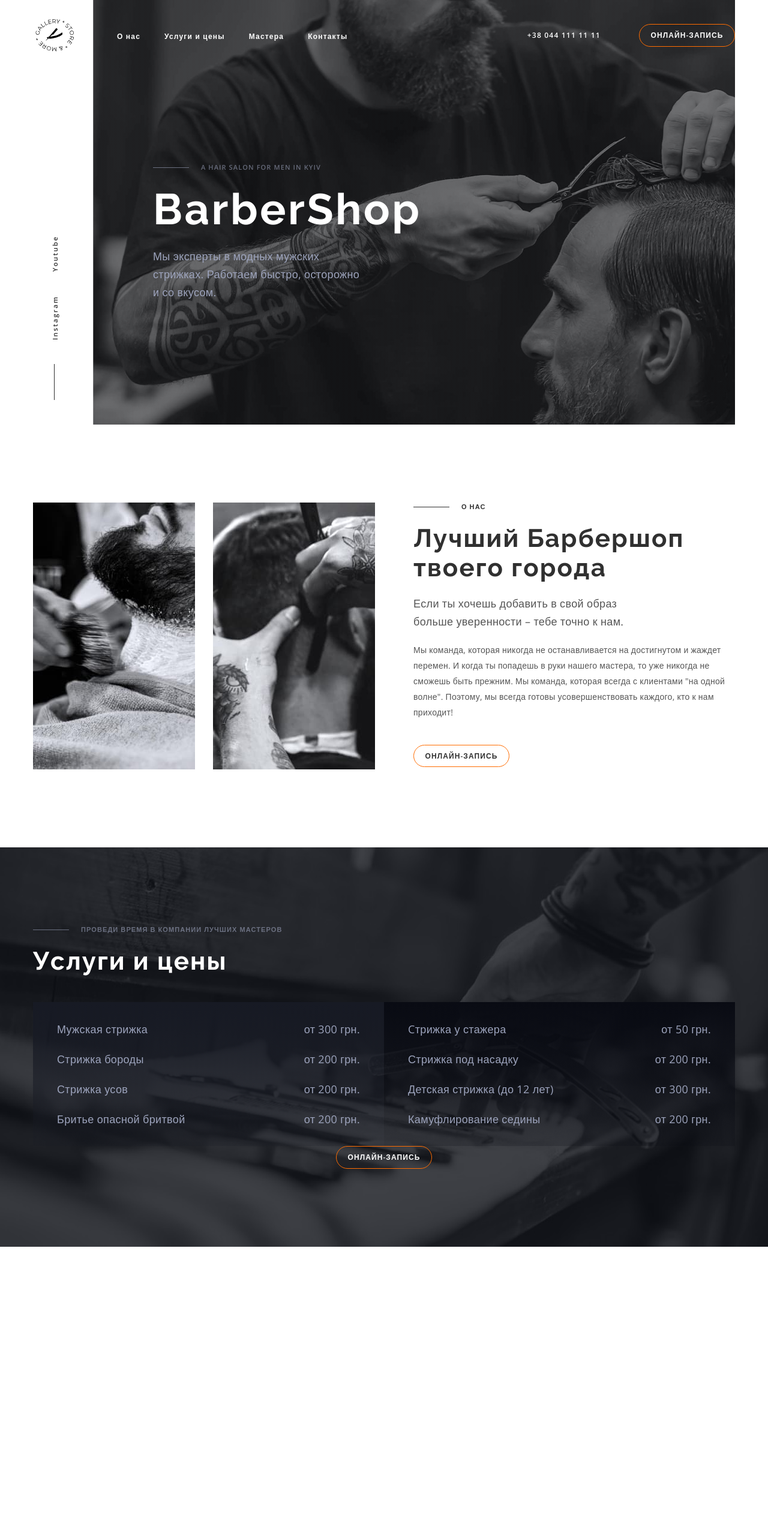
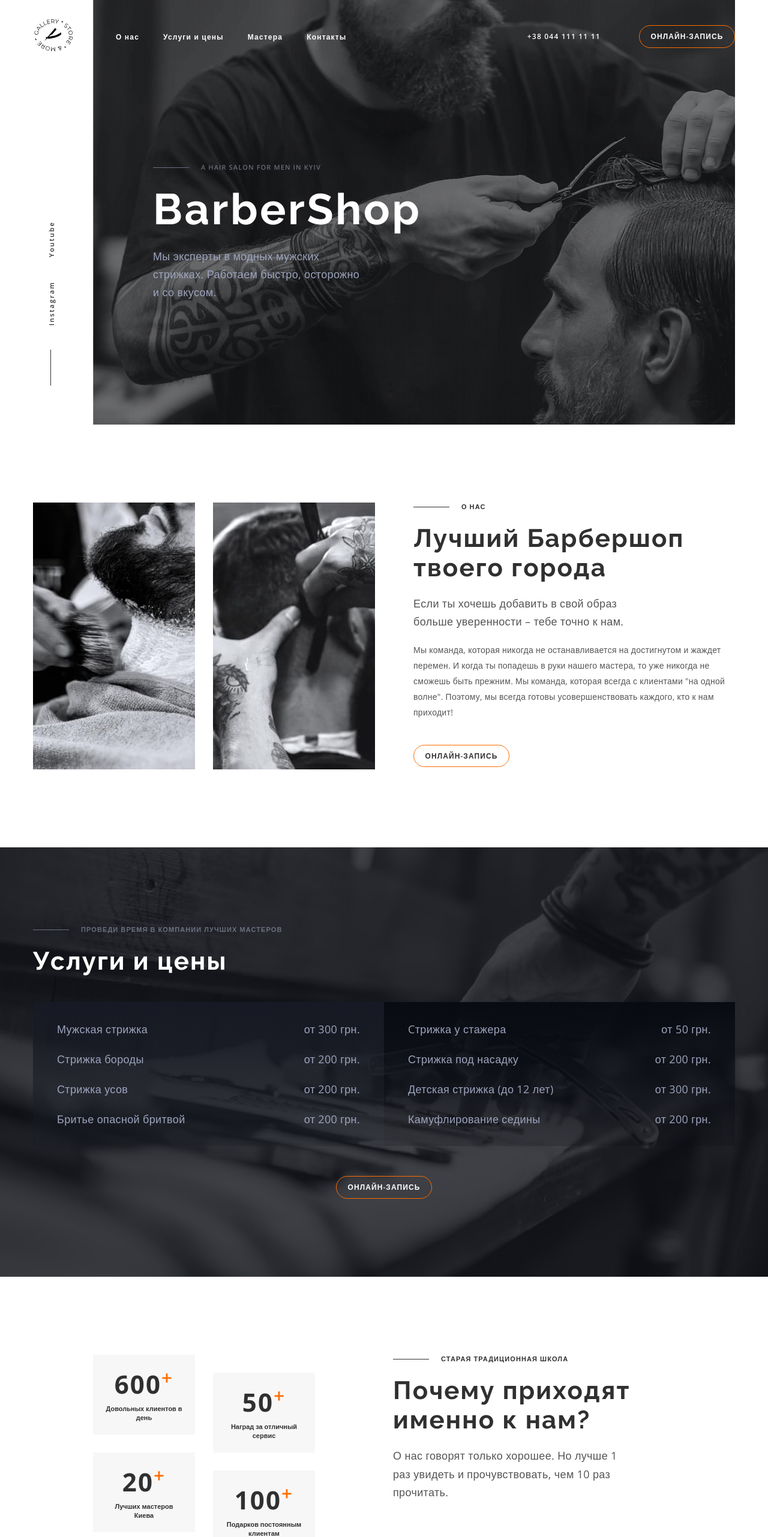
Before and after one commit to ihor-kutsenko/barbershop, a plain HTML site: page index.html in a window 1280 px wide. Shown: the whole page at 60% size. Before the commit the page ends 2079 px from the top, so only its background shows below. Drawn offline with nearby package versions, Linux system fonts and the light colour scheme.

Commit message:
made advaantages section for mobile tablet and computer versions

```diff
--- a/index.html
+++ b/index.html
@@ -277,7 +277,7 @@
 
       <!-- START ADVANTAGES LIGHT THEME -->
 
-      <!-- <section class="advantages section">
+      <section class="advantages section">
         <div class="container advantages-container">
           <div class="advantages-left-side">
             <ul class="advantages-list list">
@@ -331,7 +331,7 @@
             </p>
           </div>
         </div>
-      </section> -->
+      </section>
 
       <!-- /END ADVANTAGES -->
 
--- a/sass/base/_container.scss
+++ b/sass/base/_container.scss
@@ -1,6 +1,7 @@
 .container {
-  padding-left: 15px;
-  padding-right: 15px;
+  width: 100%;
+  padding-left: 31px;
+  padding-right: 31px;
 }
 
 // mobile 480+
@@ -17,14 +18,18 @@
 
 @media screen and (min-width: 768px) {
   .container {
-    width: 720px;
+    width: 768px;
+    padding-left: 39px;
+    padding-right: 39px;
   }
 }
 
 // destcop 1200+
 
-@media screen and (min-width: 1200px) {
+@media screen and (min-width: 1280px) {
   .container {
-    width: 1200px;
+    width: 1280px;
+    padding-left: 55px;
+    padding-right: 55px;
   }
 }
--- a/sass/base/_section.scss
+++ b/sass/base/_section.scss
@@ -14,7 +14,7 @@
 
 // destkop 1200px+
 
-@media screen and (min-width: 1200px) {
+@media screen and (min-width: 1279px) {
   .section {
     padding-top: 130px;
     padding-bottom: 130px;
--- a/sass/components/_description.scss
+++ b/sass/components/_description.scss
@@ -28,7 +28,7 @@
 }
 // destkop 1200px+
 
-@media screen and (min-width: 1200px) {
+@media screen and (min-width: 1279px) {
   .description {
     font-size: 18px;
     line-height: 1.67;
--- a/sass/components/_modal-btn.scss
+++ b/sass/components/_modal-btn.scss
@@ -28,7 +28,7 @@
   background-color: var(--secondary-text-color-dark-theme);
 }
 
-@media screen and (max-width: 1199px) {
+@media screen and (max-width: 1279px) {
   .header__modal-btn {
     margin-bottom: 20px;
   }
--- a/sass/components/_title.scss
+++ b/sass/components/_title.scss
@@ -1,8 +1,8 @@
 .title {
   font-family: var(--secondary-font-family);
   font-weight: 700;
-  font-size: 28px;
-  line-height: 1.18;
+  font-size: 42px;
+  line-height: 1.17;
   letter-spacing: 0.05em;
 }
 .title_theme_light {
@@ -22,9 +22,5 @@
 
 // destkop 1200px+
 
-@media screen and (min-width: 1200px) {
-  .title {
-    font-size: 42px;
-    line-height: 1.17;
-  }
+@media screen and (min-width: 1279px) {
 }
--- a/sass/layout/_about.scss
+++ b/sass/layout/_about.scss
@@ -10,20 +10,20 @@
 
 // 0 - 1199px
 
-@media screen and (max-width: 1199px) {
+@media screen and (max-width: 1279px) {
   .about-gallery__item:first-child {
     margin-bottom: 30px;
+  }
+
+  .about .title {
+    font-size: 28px;
+    line-height: 1.18;
   }
 }
 
 // 0 - 767px
 
 @media screen and (max-width: 767px) {
-  .about-right-side {
-    padding-left: 31px;
-    padding-right: 31px;
-  }
-
   .about-left-side {
     display: none;
   }
@@ -44,7 +44,7 @@
 
 // destkop 1200px+
 
-@media screen and (min-width: 1200px) {
+@media screen and (min-width: 1280px) {
   .about-left-side,
   .about-right-side {
     flex-basis: calc((100% - 30px) / 2);
--- a/sass/layout/_advantages.scss
+++ b/sass/layout/_advantages.scss
@@ -1,11 +1,6 @@
 .advantages-container {
   display: flex;
   justify-content: space-between;
-}
-
-.advantages-right-side,
-.advantages-left-side {
-  flex-basis: calc((100% - 30px) / 2);
 }
 
 .advantages-list {
@@ -13,7 +8,6 @@
   flex-wrap: wrap;
   justify-content: space-between;
   align-items: flex-start;
-  width: 370px;
   margin: 0 auto;
 }
 
@@ -41,16 +35,62 @@
 
 .advantages-list__item {
   background-color: var(--old-school-backgrond-color);
-  width: 170px;
+  width: 193px;
   min-height: 133px;
-  padding: 21px;
+  padding: 20px 32px;
 
   &:nth-child(even) {
     margin-top: 30px;
   }
 }
 
-.advantages__description,
-.advantages-right-side .title {
-  max-width: 460px;
+// 0 - 1199px
+
+@media screen and (max-width: 1279px) {
+  .advantages-container {
+    flex-direction: column-reverse;
+  }
+  .advantages__description {
+    margin-bottom: 44px;
+  }
 }
+
+// mobile 480+
+
+@media screen and (min-width: 480px) {
+}
+
+// tablet 768+
+
+@media screen and (min-width: 768px) and (max-width: 1279px) {
+  .advantages-left-side {
+    margin-left: 239px;
+  }
+
+  .advantages-right-side {
+    width: 500px;
+  }
+
+  .advantages-list__item {
+    width: 210px;
+    padding: 20px 40px;
+  }
+}
+
+// destcop 1200+
+
+@media screen and (min-width: 1280px) {
+  .advantages-right-side,
+  .advantages-left-side {
+    flex-basis: calc((100% - 30px) / 2);
+  }
+
+  .advantages-list {
+    width: 370px;
+  }
+
+  .advantages-list__item {
+    width: 170px;
+    padding: 20px 20px;
+  }
+}
--- a/sass/layout/_header.scss
+++ b/sass/layout/_header.scss
@@ -9,12 +9,11 @@
   display: flex;
   justify-content: space-between;
   align-items: center;
-  padding-left: 31px;
 }
 
 // 0 - 1199px
 
-@media screen and (max-width: 1199px) {
+@media screen and (max-width: 1279px) {
   .header__contact-info-wrapper {
     display: flex;
     flex-direction: column-reverse;
@@ -25,10 +24,6 @@
 // 0 - 767px
 
 @media screen and (max-width: 767px) {
-  .header__container {
-    padding-right: 31px;
-  }
-
   .header__logo {
     fill: var(--secondary-text-color-dark-theme);
   }
@@ -50,23 +45,16 @@
     padding-bottom: 32px;
   }
 
-  .header__container {
-    padding-left: 17px;
-  }
   .navigation {
     display: flex;
     align-items: center;
+    column-gap: 60px;
   }
   .nav-list {
     display: flex;
     align-items: center;
   }
 
-  .logo {
-    display: flex;
-    margin-right: 60px;
-    align-items: center;
-  }
   .nav-list__item:not(:last-child) {
     margin-right: 24px;
   }
@@ -110,9 +98,9 @@
 
 // destkop 1200px+
 
-@media screen and (min-width: 1200px) {
-  .logo {
-    margin-right: 70px;
+@media screen and (min-width: 1280px) {
+  .navigation {
+    column-gap: 70px;
   }
 
   .nav-list__item:not(:last-child) {
--- a/sass/layout/_hero.scss
+++ b/sass/layout/_hero.scss
@@ -27,12 +27,16 @@
 
 // 0 - 1199px
 
-@media screen and (max-width: 1199px) {
+@media screen and (max-width: 1279px) {
 }
 
 // 0 - 767px
 
 @media screen and (max-width: 767px) {
+  .hero .container {
+    padding-right: 0;
+    padding-left: 0;
+  }
   .hero-left-side {
     display: none;
   }
@@ -49,8 +53,8 @@
     display: flex;
     align-items: flex-end;
 
-    padding-left: 26px;
-    padding-bottom: 40px;
+    padding-left: 20px;
+    padding-bottom: 64px;
 
     width: 100px;
   }
@@ -70,7 +74,7 @@
 
 // destkop 1200px+
 
-@media screen and (min-width: 1200px) {
+@media screen and (min-width: 1280px) {
   .hero-right-side {
     padding-top: 272px;
     padding-bottom: 206px;
--- a/sass/layout/_prices.scss
+++ b/sass/layout/_prices.scss
@@ -29,10 +29,10 @@
 
 // 0 - 1199px
 
-@media screen and (max-width: 1199px) {
+@media screen and (max-width: 1279px) {
   .prices-container {
     margin-bottom: 50px;
-
+    padding: 30px 40px;
     background-image: linear-gradient(
       180deg,
       #171a24 0%,
@@ -46,14 +46,6 @@
 
   .prices-list__last-item {
     margin-bottom: 0;
-  }
-}
-
-// 0 - 1199px
-
-@media screen and (max-width: 1199px) {
-  .prices-container {
-    padding: 30px 40px;
   }
 }
 
@@ -82,9 +74,10 @@
 
 // destcop 1200+
 
-@media screen and (min-width: 1200px) {
+@media screen and (min-width: 1280px) {
   .prices-container {
     display: flex;
+    margin-bottom: 50px;
   }
 
   .prices-list {
```
Also changed, not shown: css/main.css, css/main.min.css, 2 other files.
